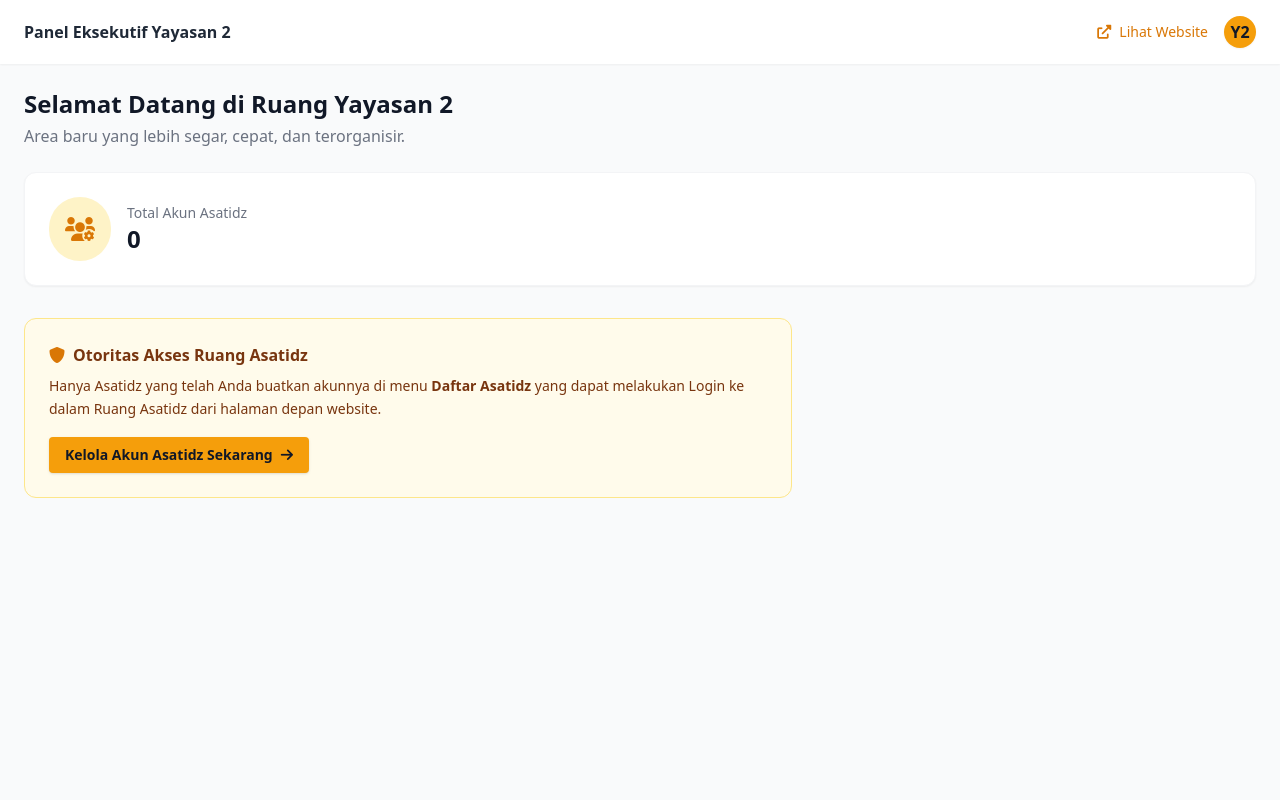
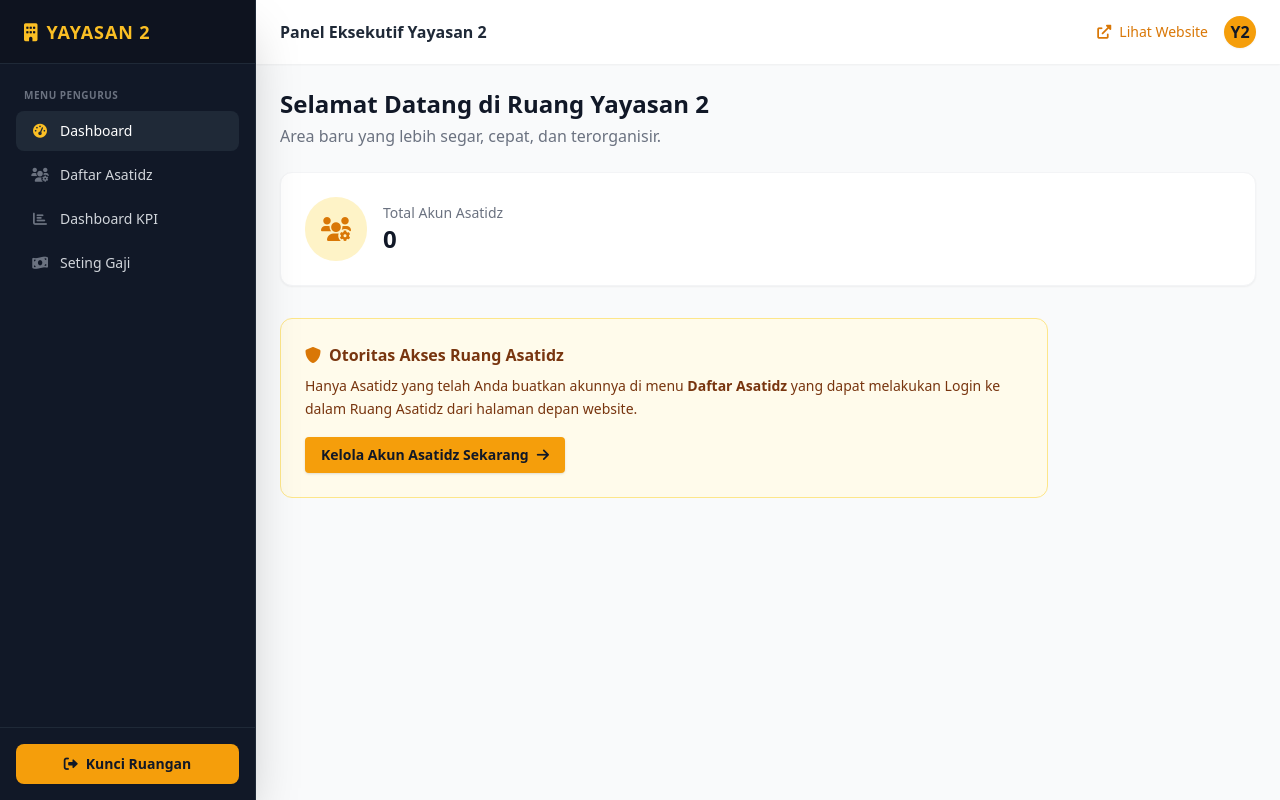
Before and after one commit to iswinsyah/viqi, a PHP site: page /yayasan2/index.php in a window 1280 px wide. Run offline with PHP 8.4, Linux system fonts and the light colour scheme; data that the repository does not hold is empty; some libraries are stand-ins or nearby versions.

Commit message:
feat: add sidebar to yayasan2 and cleanup

```diff
--- a/yayasan2/index.php
+++ b/yayasan2/index.php
@@ -1,8 +1,4 @@
 <?php
-// AKTIFKAN ERROR REPORTING SECARA PAKSA UNTUK DEBUGGING
-error_reporting(E_ALL);
-ini_set('display_errors', 1);
-
 require_once 'auth.php';
 require_once '../koneksi.php';
 
--- a/yayasan2/sidebar.php
+++ b/yayasan2/sidebar.php
@@ -0,0 +1,30 @@
+<!-- SIDEBAR YAYASAN 2 -->
+<div id="sidebar-overlay-yayasan2" class="fixed inset-0 bg-gray-900 bg-opacity-50 z-20 hidden md:hidden transition-opacity"></div>
+<aside id="sidebar-yayasan2" class="bg-gray-900 text-white w-64 flex-shrink-0 hidden md:flex flex-col z-30 transition-all duration-300 absolute md:relative h-full shadow-2xl border-r border-gray-800">
+    <div class="h-16 flex items-center justify-between px-6 border-b border-gray-800 bg-black/20">
+        <h1 class="font-extrabold text-lg tracking-wider flex items-center text-amber-400">
+            <i class="fas fa-building mr-2"></i> YAYASAN 2
+        </h1>
+        <button id="close-sidebar-yayasan2" class="md:hidden text-gray-400 hover:text-white focus:outline-none">
+            <i class="fas fa-times text-xl"></i>
+        </button>
+    </div>
+    <div class="flex-1 overflow-y-auto py-4">
+        <nav class="px-4 space-y-1">
+            <p class="px-2 text-[10px] font-bold text-gray-500 uppercase tracking-wider mb-2 mt-2">Menu Pengurus</p>
+            <a href="index.php" class="<?= (isset($active_menu) && $active_menu == 'dashboard') ? 'bg-gray-800 text-white' : 'text-gray-300 hover:bg-gray-800 hover:text-white' ?> group flex items-center px-3 py-2.5 text-sm font-medium rounded-lg transition-all">
+                <i class="fas fa-tachometer-alt w-6 text-center mr-2 <?= (isset($active_menu) && $active_menu == 'dashboard') ? 'text-amber-400' : 'text-gray-500 group-hover:text-white' ?>"></i> Dashboard
+            </a>
+            <a href="asatidz.php" class="<?= (isset($active_menu) && $active_menu == 'asatidz') ? 'bg-gray-800 text-white' : 'text-gray-300 hover:bg-gray-800 hover:text-white' ?> group flex items-center px-3 py-2.5 text-sm font-medium rounded-lg transition-all mt-1">
+                <i class="fas fa-users-cog w-6 text-center mr-2 <?= (isset($active_menu) && $active_menu == 'asatidz') ? 'text-amber-400' : 'text-gray-500 group-hover:text-white' ?>"></i> Daftar Asatidz
+            </a>
+            <a href="kpi.php" class="<?= (isset($active_menu) && $active_menu == 'kpi') ? 'bg-gray-800 text-white' : 'text-gray-300 hover:bg-gray-800 hover:text-white' ?> group flex items-center px-3 py-2.5 text-sm font-medium rounded-lg transition-all mt-1">
+                <i class="fas fa-chart-bar w-6 text-center mr-2 <?= (isset($active_menu) && $active_menu == 'kpi') ? 'text-amber-400' : 'text-gray-500 group-hover:text-white' ?>"></i> Dashboard KPI
+            </a>
+            <a href="gaji.php" class="<?= (isset($active_menu) && $active_menu == 'gaji') ? 'bg-gray-800 text-white' : 'text-gray-300 hover:bg-gray-800 hover:text-white' ?> group flex items-center px-3 py-2.5 text-sm font-medium rounded-lg transition-all mt-1">
+                <i class="fas fa-money-bill-wave w-6 text-center mr-2 <?= (isset($active_menu) && $active_menu == 'gaji') ? 'text-emerald-400' : 'text-gray-500 group-hover:text-white' ?>"></i> Seting Gaji
+            </a>
+        </nav>
+    </div>
+    <div class="p-4 border-t border-gray-800"><a href="logout.php" class="flex items-center justify-center text-sm font-bold text-gray-900 transition-all bg-amber-500 hover:bg-amber-600 px-4 py-2.5 rounded-lg shadow-sm"><i class="fas fa-sign-out-alt mr-2"></i> Kunci Ruangan</a></div>
+</aside>
```
